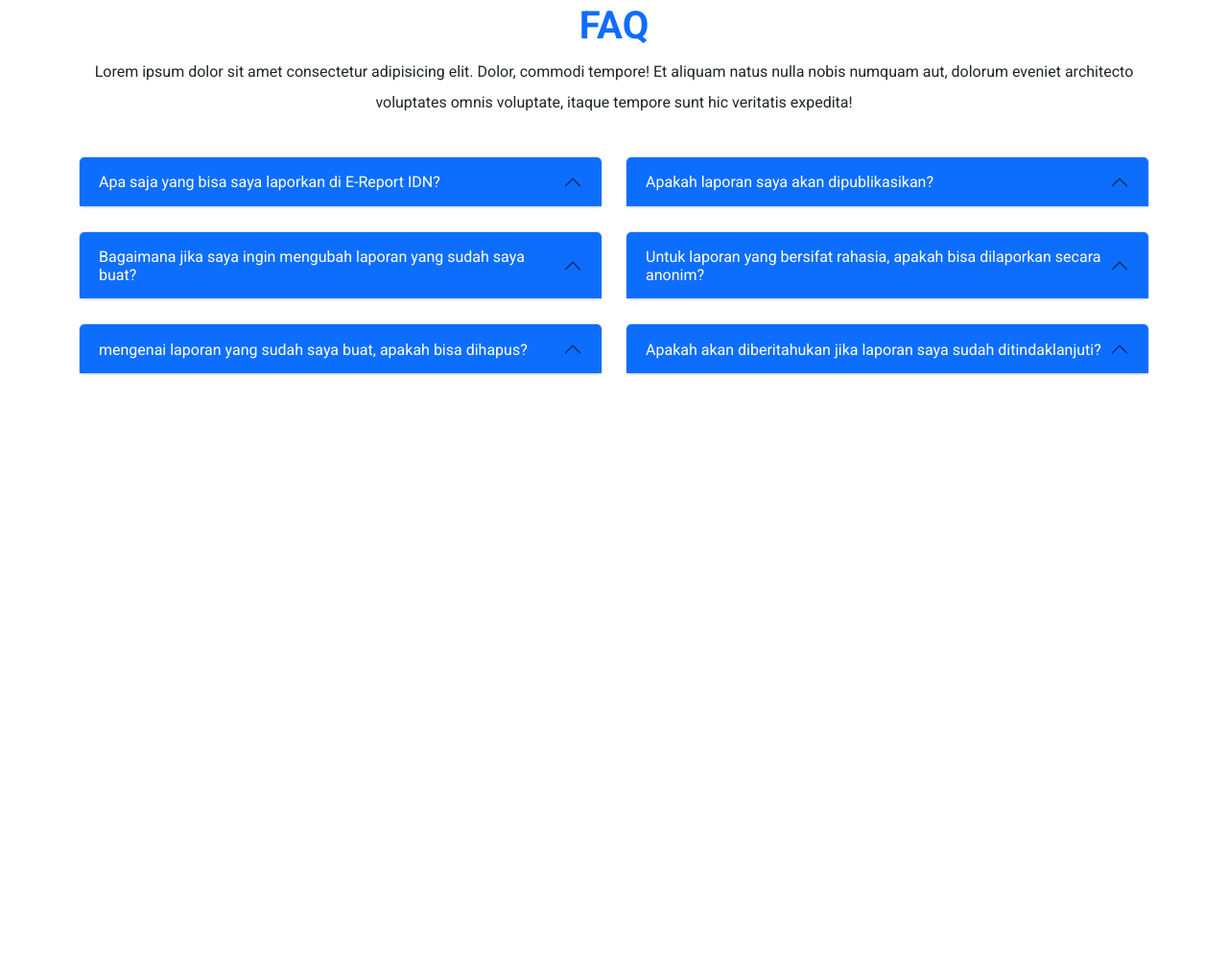
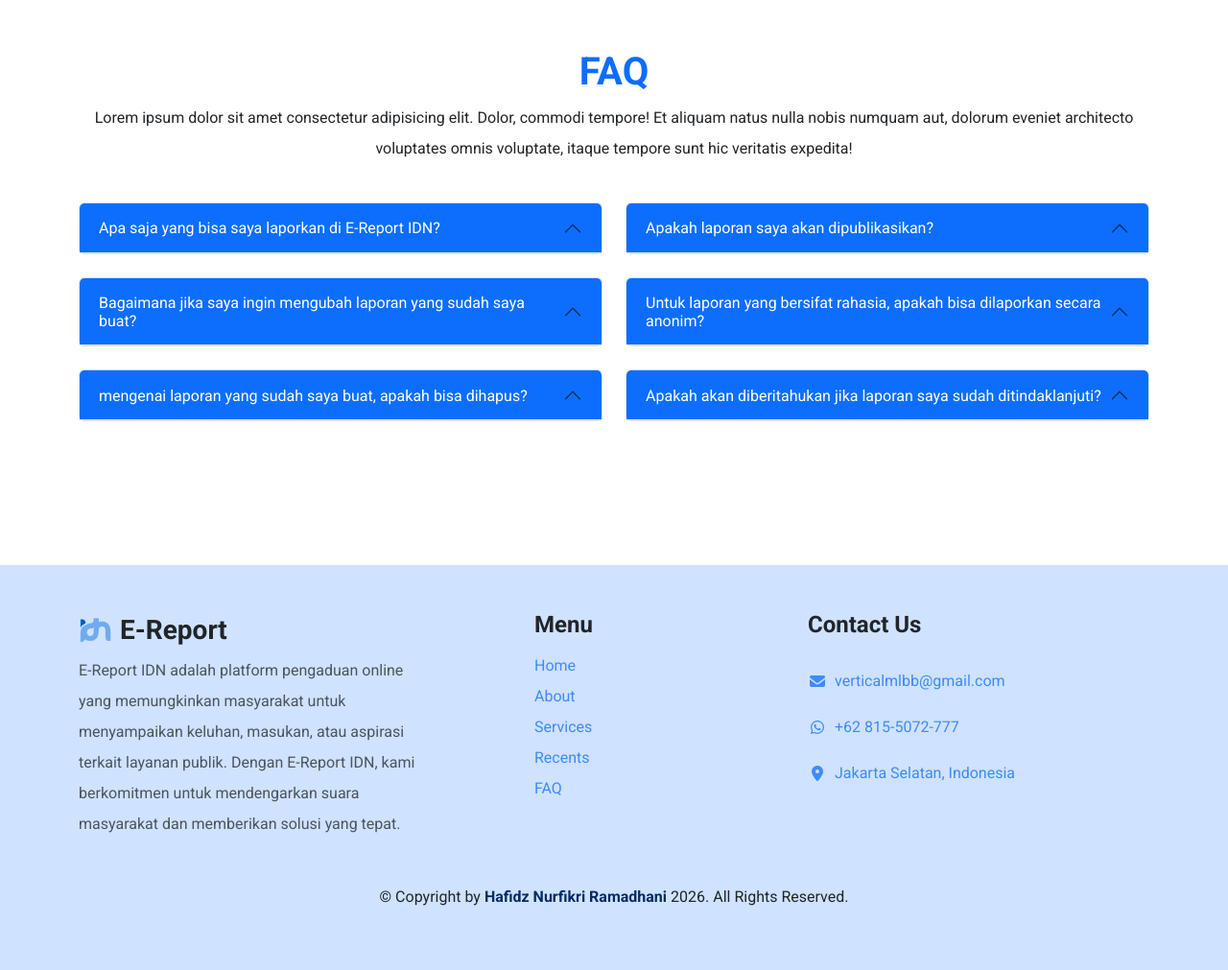
Before and after one commit to verticalmlbb/e-report, a plain HTML site: page index.html in a window 1280 px wide. Shown: the part 2749-3760 px from the top of the page at 96% size. Before the commit the page ends 3190 px from the top, so only its background shows below. Drawn offline with nearby package versions, Linux system fonts and the light colour scheme.

Commit message:
Footer & Link

```diff
--- a/assets/style.css
+++ b/assets/style.css
@@ -16,12 +16,30 @@ section {
     padding-bottom: 50px;
 }
 
+.about .col img {
+    width: 80%
+}
+
+footer {
+    margin-top: 100px;
+    padding-bottom: 20px;
+}
+
+.footer-link {
+    opacity: 75%;
+}
+
+.footer-link:hover {
+    opacity: 100%;
+    color:azure;
+}
+
+.copyright {
+    margin-top: 100px;
+}
+
 @media screen and (max-width: 510px){
     .hero .col img {
         width: 100%;
     }
 }
-
-.about .col img {
-    width: 80%
-}
--- a/index.html
+++ b/index.html
@@ -56,19 +56,19 @@
         <div class="collapse navbar-collapse" id="navbarNav">
           <ul class="navbar-nav ms-auto gap-3 pt-4 pt-lg-0">
             <li class="nav-item">
-              <a class="nav-link text-primary" href="#">Home</a>
+              <a class="nav-link text-primary" href="#hero">Home</a>
             </li>
             <li class="nav-item">
-              <a class="nav-link text-primary" href="#">About</a>
+              <a class="nav-link text-primary" href="#about">About</a>
             </li>
             <li class="nav-item">
-              <a class="nav-link text-primary" href="#">Services</a>
+              <a class="nav-link text-primary" href="#services">Services</a>
             </li>
             <li class="nav-item">
-              <a class="nav-link text-primary" href="#">Recent</a>
+              <a class="nav-link text-primary" href="#recent">Recent</a>
             </li>
             <li class="nav-item">
-              <a class="nav-link text-primary" href="#">FAQ</a>
+              <a class="nav-link text-primary" href="#faq">FAQ</a>
             </li>
           </ul>
         </div>
@@ -183,7 +183,7 @@
           </p>
         </div>
         <!-- setiap column itu ada 12, maka dibagi 4 agar masing-masing column memiliki lebar 3 dan sebaris -->
-        <div class="row">
+        <div class="row mb-4">
           <div class="col-12 col-md-6 col-lg-4 mb-4">
             <div class="card">
               <p
@@ -272,12 +272,18 @@
             </div>
           </div>
         </div>
+        <a
+          class="text-center d-block link-offset-2 link-offset-3-hover link-underline link-underline-opacity-0 link-underline-opacity-75-hover"
+          href="#"
+        >
+          Lihat Semua Laporan <i class="fa-solid fa-arrow-right"></i>
+        </a>
       </div>
     </section>
 
     <!-- FAQ Section -->
     <section>
-      <div class="container">
+      <div id="faq" class="container">
         <div class="row text-center">
           <h1 class="fw-bold text-primary">FAQ</h1>
           <p class="lh-lg">
@@ -470,6 +476,57 @@
         </div>
       </div>
     </section>
+
+    <!-- Footer Section -->
+    <footer class="bg-primary-subtle py-5">
+      <div class="container">
+        <div class="row justify-content-between row-gap-4 row-gap-md-0">
+          <div class="col-md-4 ">
+            <div class="d-flex align-items-center gap-2 mb-2">
+              <img class="rounded" src="./assets/image/idn.png" width="35" height="38" alt="IDN Logo" />
+              <h3 class="mb-0 fw-bold">E-Report</h3>
+            </div>
+            <p class="opacity-75 lh-lg mb-0">
+              E-Report IDN adalah platform pengaduan online yang memungkinkan
+              masyarakat untuk menyampaikan keluhan, masukan, atau aspirasi
+              terkait layanan publik. Dengan E-Report IDN, kami berkomitmen
+              untuk mendengarkan suara masyarakat dan memberikan solusi yang
+              tepat.
+            </p>
+          </div>
+          <div class="col-md-2 d-flex flex-column gap-2">
+              <h4 class="fw-bold">Menu</h4>
+              <a class="text-decoration-none footer-link" href="#hero">Home</a>
+              <a class="text-decoration-none footer-link" href="#about">About</a>
+              <a class="text-decoration-none footer-link" href="#services">Services</a>
+              <a class="text-decoration-none footer-link" href="#recent">Recents</a>
+              <a class="text-decoration-none footer-link" href="#faq">FAQ</a>
+          </div>
+          <div class="col-md-4 d-flex flex-column gap-4">
+            <h4 class="fw-bold">Contact Us</h4>
+            <a class="text-decoration-none footer-link d-flex align-items-center gap-2" href="mailto:verticalmlbb@gmail.com">
+              <i class="fa-solid fa-envelope"></i>
+              verticalmlbb@gmail.com
+            </a>
+            <a target="_blank" class="text-decoration-none footer-link d-flex align-items-center gap-2" href="https://wa.me/628155072777">
+              <i class="fa-brands fa-whatsapp"></i>
+              +62 815-5072-777
+            </a>
+            <a class="text-decoration-none footer-link d-flex align-items-center gap-2" href="https://maps.google.com/?q=Jakarta+Selatan,+Pasar+Minggu+Baru,+Jl.Batu+1+Gang+Arab" target="_blank">
+              <i class="fa-solid fa-map-marker-alt"></i>
+              Jakarta Selatan, Indonesia
+            </a>
+          </div>
+        </div>
+
+        <div class="copyright text-center mt-5">
+          <p>
+            &copy; Copyright by <span class="fw-bold text-primary-emphasis">Hafidz Nurfikri Ramadhani</span> 2026. All Rights Reserved.
+          </p>
+        </div>
+      </div>
+    </footer>
+
     <!-- JS Bootstrap -->
     <script
       src="https://cdn.jsdelivr.net/npm/@popperjs/core@2.11.8/dist/umd/popper.min.js"
```
